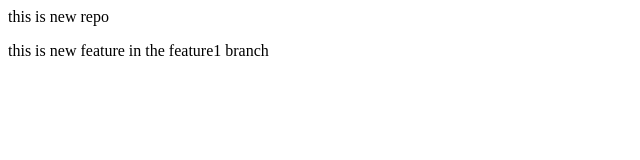
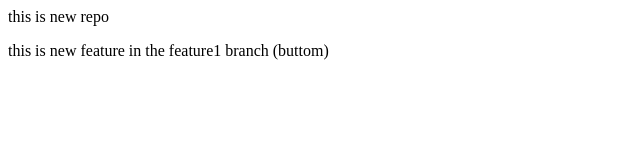
Before and after one commit to priyanshu-agrawal240704/LocalRepo, a plain HTML site: page index.html in a window 1280 px wide. Shown: the full height of the page, 0-640 px from the left. Drawn offline with Linux system fonts and the light colour scheme.

Commit message:
add buttom

```diff
--- a/index.html
+++ b/index.html
@@ -1,2 +1,2 @@
 <p>this is new repo</p>
-<p>this is new feature in the feature1 branch</p>
+<p>this is new feature in the feature1 branch (buttom) </p>
```
